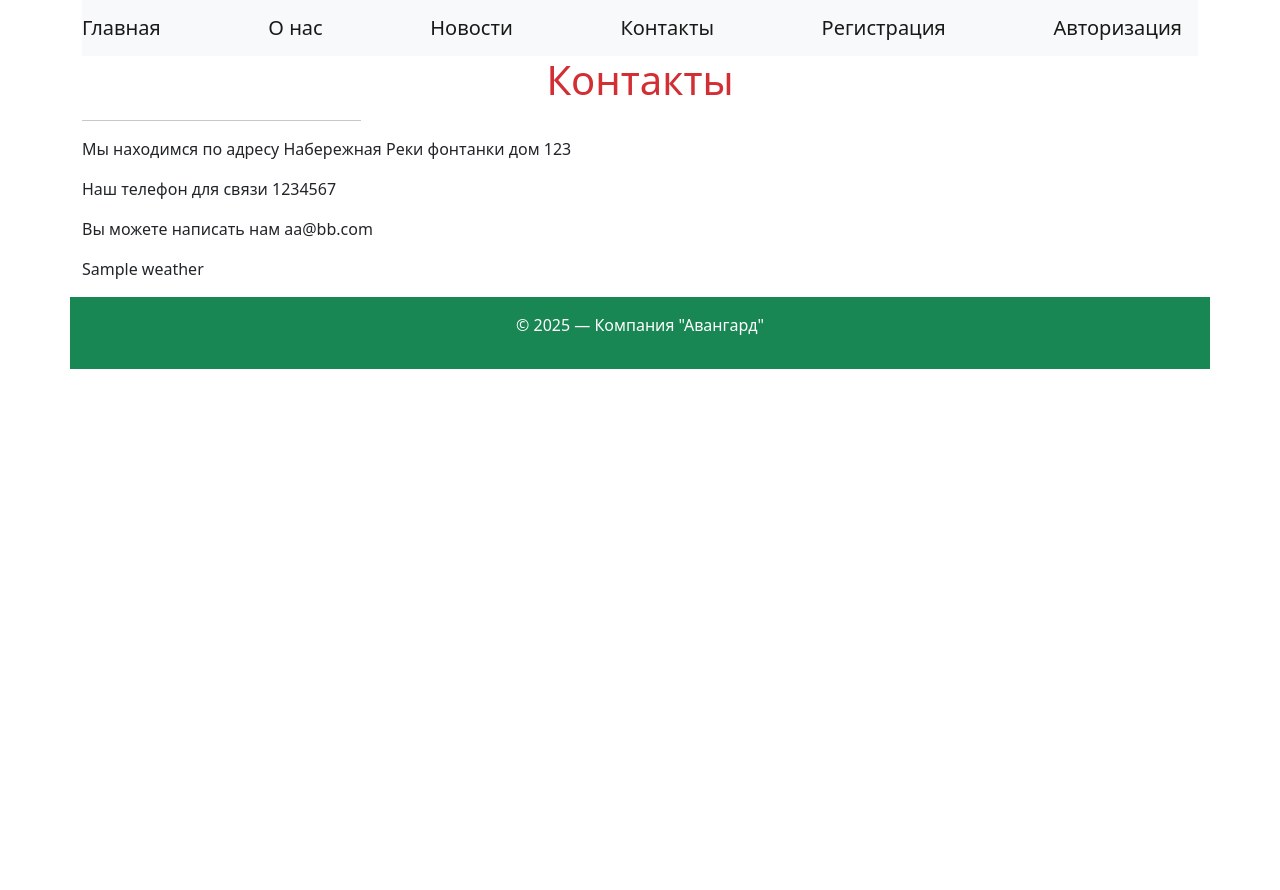
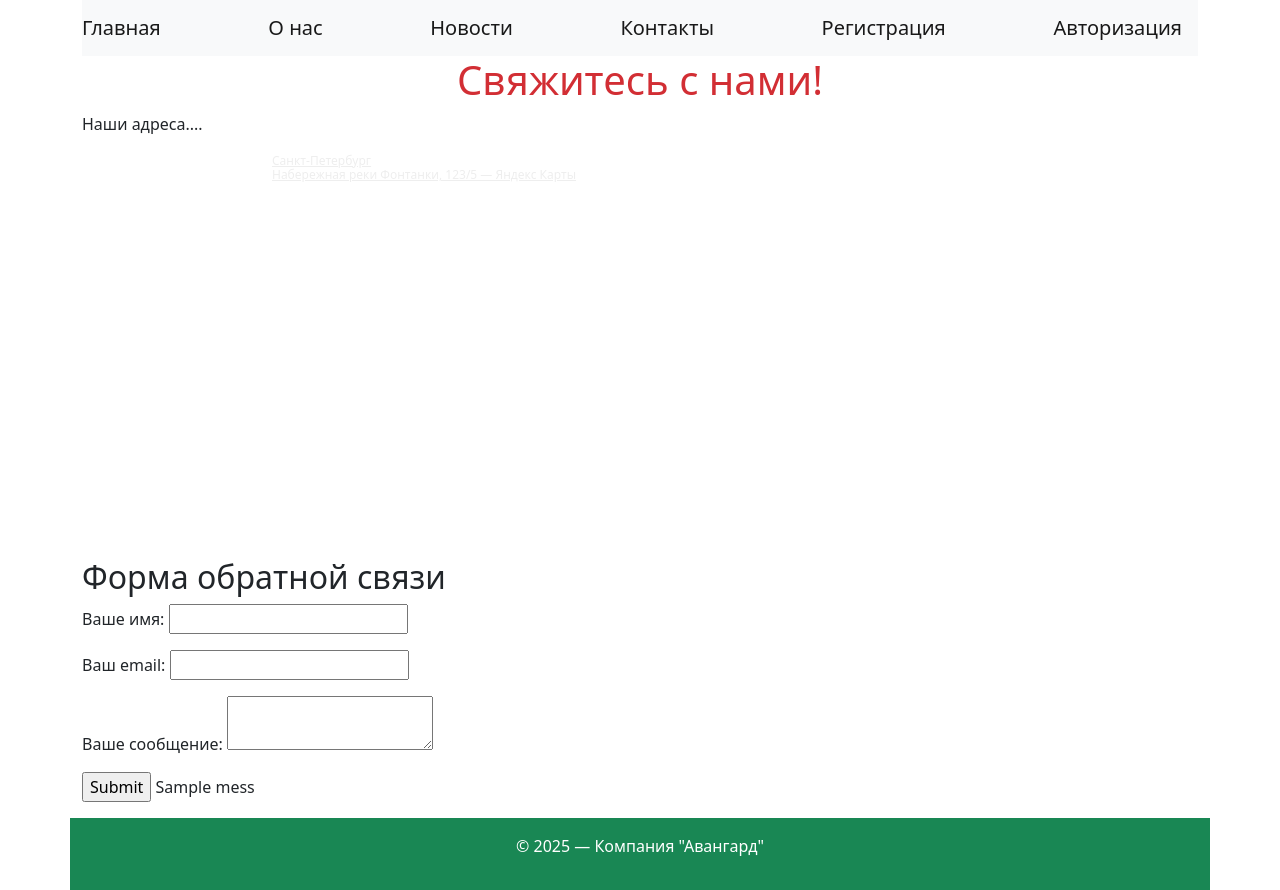
Before and after one commit to tavaleko/python_Web_2025, a Flask app: template templates/contacts.html in a window 1280 px wide. Before the commit the page ends 369 px from the top, so only its background shows below. Run offline with Flask 3, Linux system fonts and the light colour scheme; the template is opened without the code that fills it: most values are stand-ins (such as "Sample title", 1, 10 or a date in 2020).

Commit message:
lesson_20 (full lesson) отправка писем

```diff
--- a/send_mail.py
+++ b/send_mail.py
@@ -23,8 +23,7 @@ def send_mail(email, subject, text):
     body = text
     msg.attach(MIMEText(body, 'plain'))
 
-    server = smtplib.SMTP_SSL(os.getenv('HOST'),
-                              os.getenv('PORT'))
+    server = smtplib.SMTP_SSL(os.getenv('HOST'), os.getenv('PORT'))
     server.login(addr_from, password)
     server.send_message(msg)
     server.quit()
--- a/templates/contacts.html
+++ b/templates/contacts.html
@@ -1,9 +1,27 @@
 {% extends "base.html" %}
+
 {% block content %}
-    <h1>Контакты</h1>
-    <hr width="25%">
-    <p> Мы находимся по адресу Набережная Реки фонтанки дом 123</p>
-    <p> Наш телефон для связи 1234567 </p>
-    <p> Вы можете написать нам aa@bb.com </p>
-    <p>{{weather}}</p>
+<h1>Свяжитесь с нами!</h1>
+<p>Наши адреса....</p>
+<div class="row">
+    <div class="col-md-8 mx-auto">
+        <div style="position:relative;overflow:hidden;"><a
+                href="https://yandex.ru/maps/2/saint-petersburg/?utm_medium=mapframe&utm_source=maps"
+                style="color:#eee;font-size:12px;position:absolute;top:0px;">Санкт‑Петербург</a><a
+                href="https://yandex.ru/maps/2/saint-petersburg/house/naberezhnaya_reki_fontanki_123_5/Z0kYdQZgS0ADQFtjfXVzcXhgZw==/?ll=30.311110%2C59.920456&utm_medium=mapframe&utm_source=maps&z=18.29"
+                style="color:#eee;font-size:12px;position:absolute;top:14px;">Набережная реки Фонтанки, 123/5 —
+            Яндекс Карты</a>
+            <iframe src="https://yandex.ru/map-widget/v1/?ll=30.311110%2C59.920456&mode=whatshere&whatshere%5Bpoint%5D=30.309918%2C59.920394&whatshere%5Bzoom%5D=17&z=18.29"
+                    width="560" height="400" frameborder="1" allowfullscreen="true" style="position:relative;"></iframe>
+        </div>
+    </div>
+</div>
+<h2>Форма обратной связи</h2>
+<form action="/sendmail" method="post">
+    <p>Ваше имя: <input type="text" name="name"></p>
+    <p>Ваш email: <input type="email" name="email"></p>
+    <p>Ваше сообщение: <textarea name="message"></textarea></p>
+    <p><input type="submit"> {{mess}}</p>
+</form>
+
 {% endblock %}
```
Also changed, not shown: mail.test.py (+6 -6 lines), main.py (+20 -0 lines), sass.txt (added, +18 -0 lines), 1 other file.
